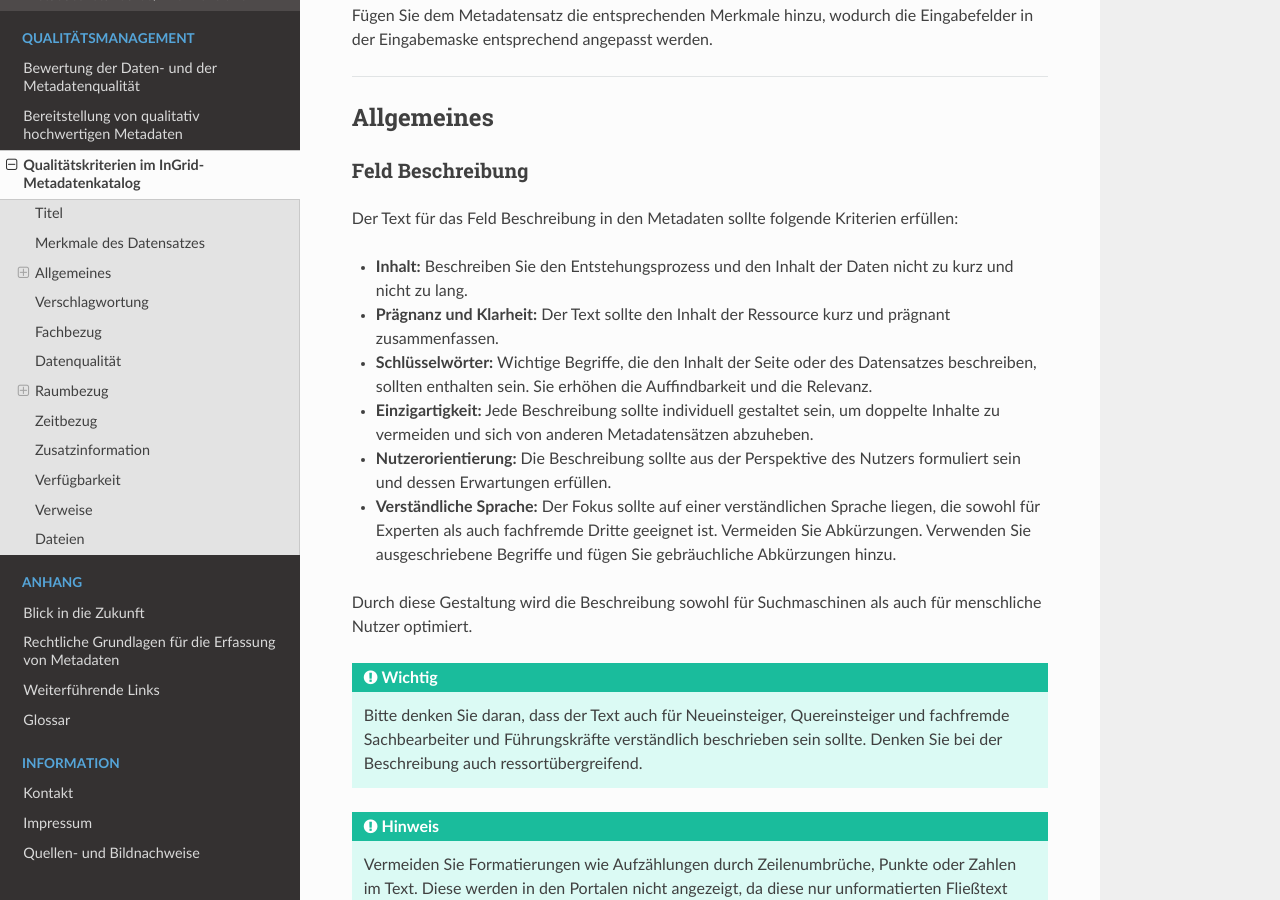
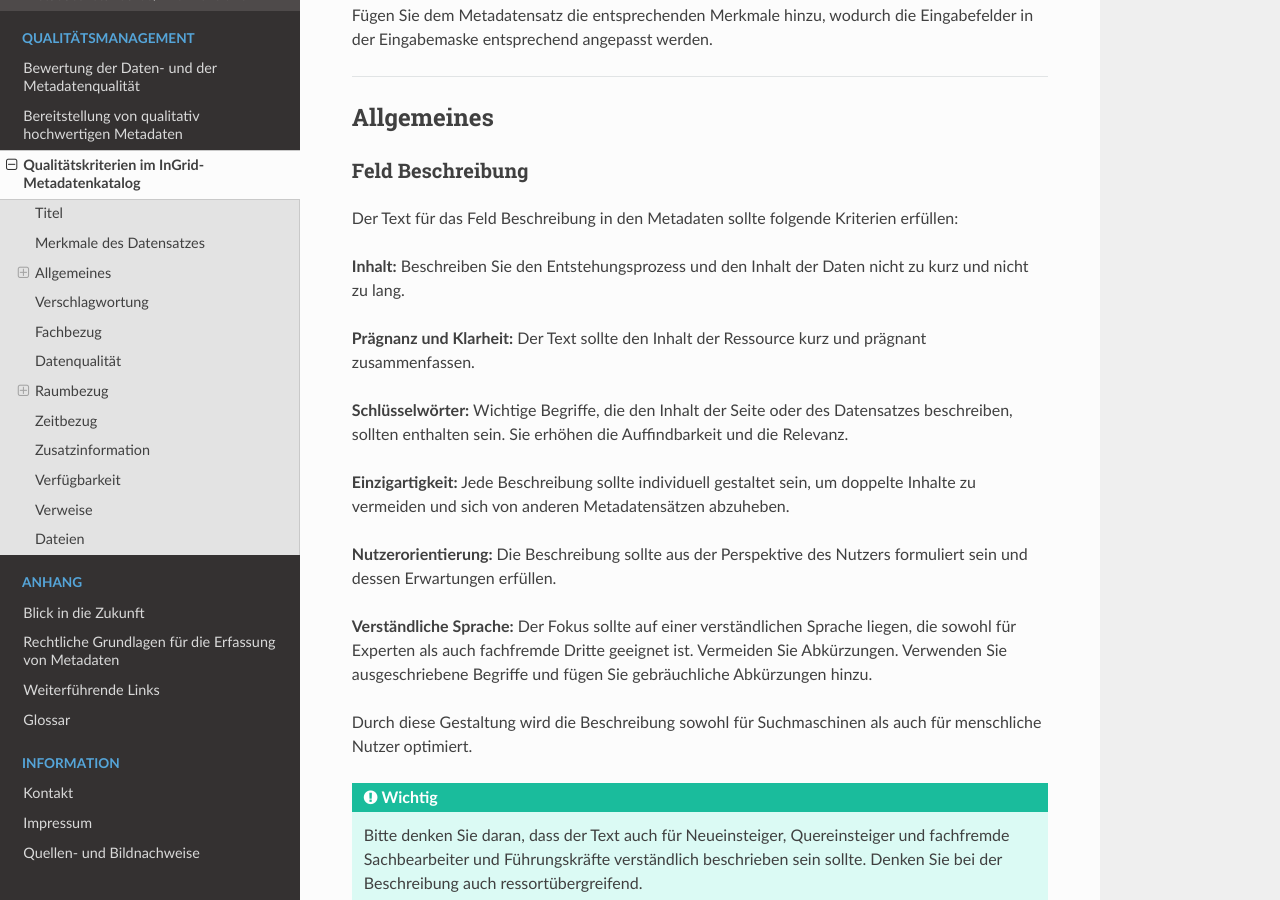
Before and after one commit to tomiwo/ingrid-mdk-st-high-quality-metadata, a Sphinx documentation site: the page built from docs/qualitaetsmanagement/metadatenschema-ige.rst, in a window 1280 px wide and 900 px high, scrolled down 846 px. Built offline with Sphinx 7.4.7 and the Read the Docs theme 3.1.0, drawn with Linux system fonts in a browser that asks for light colours.

```diff
--- a/docs/qualitaetsmanagement/metadatenschema-ige.rst
+++ b/docs/qualitaetsmanagement/metadatenschema-ige.rst
@@ -38,12 +38,17 @@ Feld Beschreibung
 
 Der Text für das Feld Beschreibung in den Metadaten sollte folgende Kriterien erfüllen:
 
-- **Inhalt:** Beschreiben Sie den Entstehungsprozess und den Inhalt der Daten nicht zu kurz und nicht zu lang.
-- **Prägnanz und Klarheit:** Der Text sollte den Inhalt der Ressource kurz und prägnant zusammenfassen.
-- **Schlüsselwörter:** Wichtige Begriffe, die den Inhalt der Seite oder des Datensatzes beschreiben, sollten enthalten sein. Sie erhöhen die Auffindbarkeit und die Relevanz.
-- **Einzigartigkeit:** Jede Beschreibung sollte individuell gestaltet sein, um doppelte Inhalte zu vermeiden und sich von anderen Metadatensätzen abzuheben.
-- **Nutzerorientierung:** Die Beschreibung sollte aus der Perspektive des Nutzers formuliert sein und dessen Erwartungen erfüllen.
-- **Verständliche Sprache:**  Der Fokus sollte auf einer verständlichen Sprache liegen, die sowohl für Experten als auch fachfremde Dritte geeignet ist. Vermeiden Sie Abkürzungen. Verwenden Sie ausgeschriebene Begriffe und fügen Sie gebräuchliche Abkürzungen hinzu.
+| **Inhalt:** Beschreiben Sie den Entstehungsprozess und den Inhalt der Daten nicht zu kurz und nicht zu lang.
+
+| **Prägnanz und Klarheit:** Der Text sollte den Inhalt der Ressource kurz und prägnant zusammenfassen.
+
+| **Schlüsselwörter:** Wichtige Begriffe, die den Inhalt der Seite oder des Datensatzes beschreiben, sollten enthalten sein. Sie erhöhen die Auffindbarkeit und die Relevanz.
+
+| **Einzigartigkeit:** Jede Beschreibung sollte individuell gestaltet sein, um doppelte Inhalte zu vermeiden und sich von anderen Metadatensätzen abzuheben.
+
+| **Nutzerorientierung:** Die Beschreibung sollte aus der Perspektive des Nutzers formuliert sein und dessen Erwartungen erfüllen.
+
+| **Verständliche Sprache:**  Der Fokus sollte auf einer verständlichen Sprache liegen, die sowohl für Experten als auch fachfremde Dritte geeignet ist. Vermeiden Sie Abkürzungen. Verwenden Sie ausgeschriebene Begriffe und fügen Sie gebräuchliche Abkürzungen hinzu.
 
 Durch diese Gestaltung wird die Beschreibung sowohl für Suchmaschinen als auch für menschliche Nutzer optimiert.
 
```
